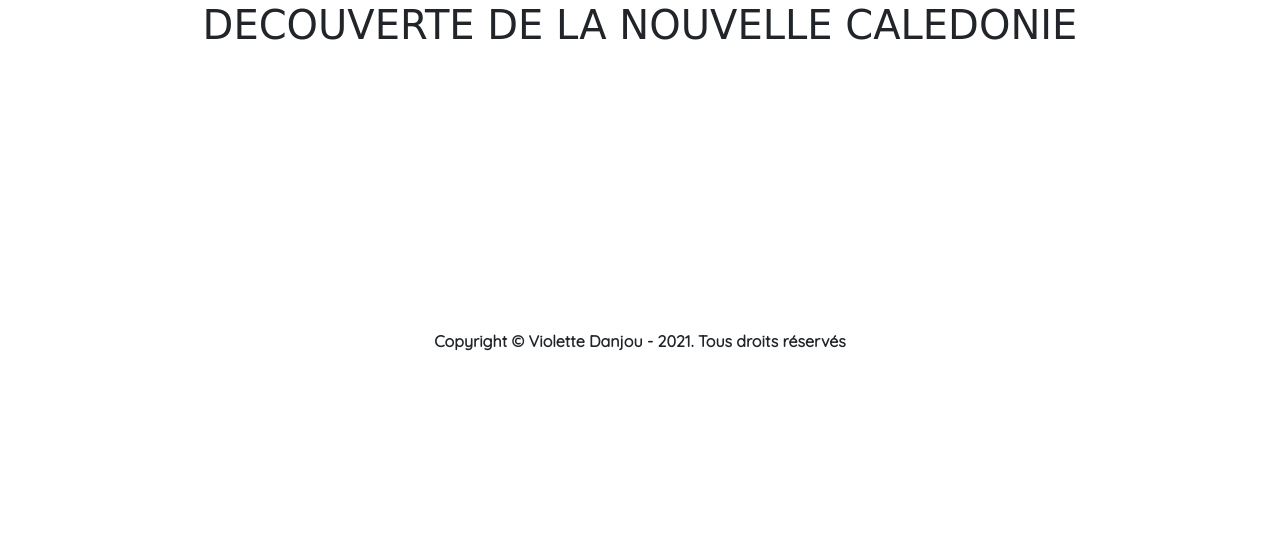
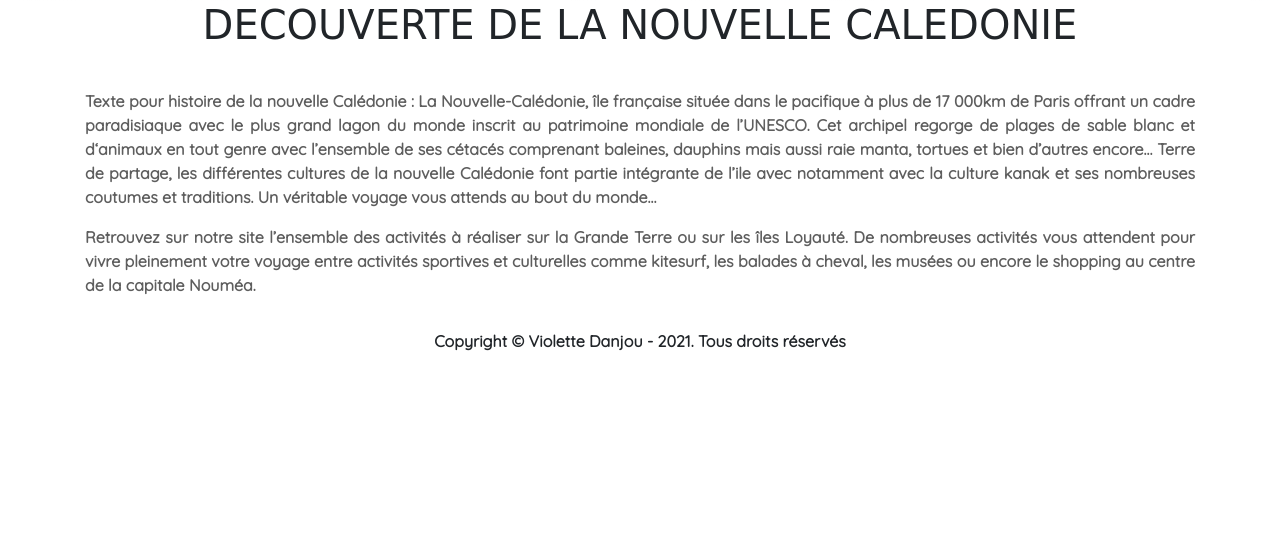
Before and after one commit to violettedanjou/Projet-5, a PHP site: page / in a window 1280 px wide. Shown: the part 349-900 px from the top of the page. Run offline with PHP 8.4, Linux system fonts and the light colour scheme; some libraries are stand-ins or nearby versions; some web fonts are replaced.

Commit message:
Ajout de legendesur la nlle caledonie

```diff
--- a/app/public/style.css
+++ b/app/public/style.css
@@ -103,8 +103,13 @@ a.a-session:hover
 {
 	font-family: 'Single Day', cursive;
 	top: 200px;
+	margin-bottom: 40px;
 }
-
+.p-legend
+{
+	text-align: justify;
+	color: #5E5E5E;
+}
 
 /* SE CONNECTER */
 #section-signin, #section-signup
--- a/app/view/homeView.php
+++ b/app/view/homeView.php
@@ -4,6 +4,20 @@
 <div id="banner1"></div>
 <h1 id="h1-accueil">DECOUVERTE DE LA NOUVELLE CALEDONIE</h1>
 
+<div class="container">
+    <div class="row">
+        <div class="col">
+            <p class="p-legend">Texte pour histoire de la nouvelle Calédonie : La Nouvelle-Calédonie, île française située dans le pacifique à plus de 17 000km de Paris offrant un cadre paradisiaque avec le plus grand lagon du monde inscrit au patrimoine mondiale de l’UNESCO. Cet archipel regorge de plages de sable blanc et d‘animaux en tout genre avec l’ensemble de ses cétacés comprenant baleines, dauphins mais aussi raie manta, tortues et bien d’autres encore… Terre de partage, les différentes cultures de la nouvelle Calédonie font partie intégrante de l’ile avec notamment avec la culture kanak et ses nombreuses coutumes et traditions. Un véritable voyage vous attends au bout du monde… </p>
+
+            <p class="p-legend">Retrouvez sur notre site l’ensemble des activités à réaliser sur la Grande Terre ou sur les îles Loyauté. De nombreuses activités vous attendent pour vivre pleinement votre voyage entre activités sportives et culturelles comme kitesurf, les balades à cheval, les musées ou encore le shopping au centre de la capitale Nouméa.</p>
+        </div>
+    </div>
+</div>
+
+
+
+
+
 
 
 <?php $content = ob_get_clean();
```
